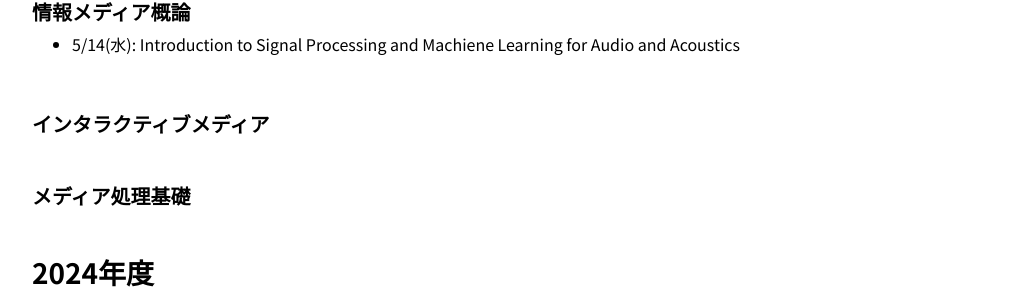
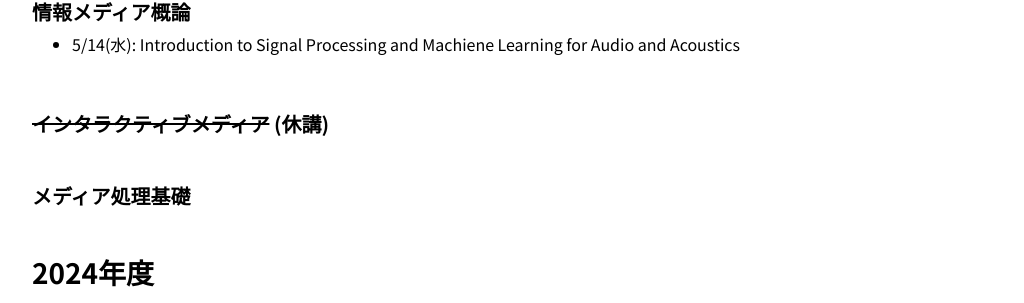
Before and after one commit to skoyamalab/skoyamalab.github.io, a Jekyll site: the page built from _pages_ja/teaching.md, in a window 1280 px wide and 1258 px high. Shown: the part 234-537 px from the top of the window, without its empty margins (123-1147 px from the left). Built offline with Jekyll 4.4.1, drawn with Linux system fonts in a browser that asks for light colours; comment, search, counter and statistics services are not loaded; a style sheet for code colours, icons or effects is not loaded.

Commit message:
updated teaching

```diff
--- a/_pages_ja/teaching.md
+++ b/_pages_ja/teaching.md
@@ -17,7 +17,7 @@ nav_ja_order: 4
 
 <br />
 
-##### インタラクティブメディア
+##### ~~インタラクティブメディア~~ (休講)
 
 <br />
 
```
Also changed, not shown: _pages/teaching.md (+1 -1 lines).
